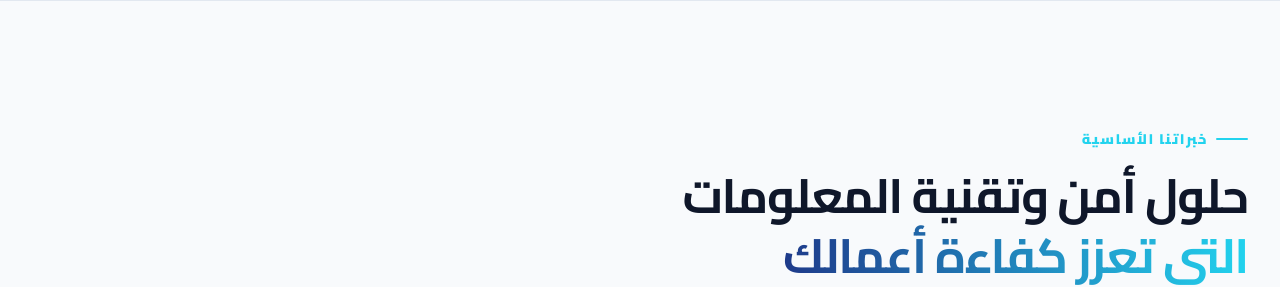
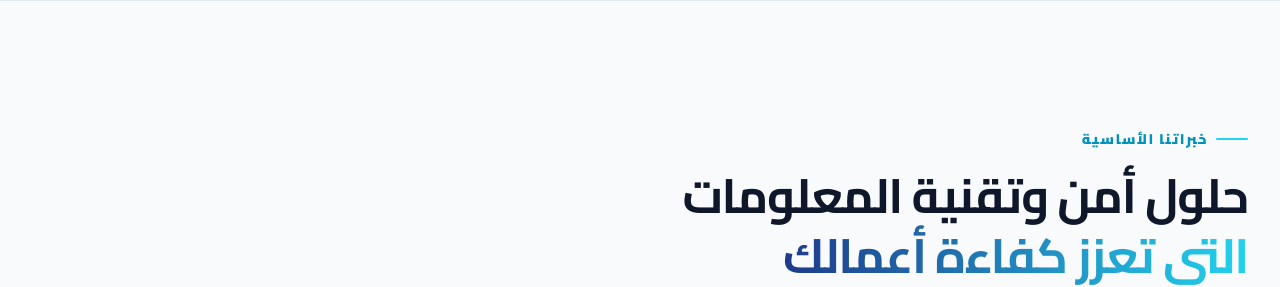
Before and after one commit to Tarek-Ali0/Valict, a Next.js app: page /ar in a window 1280 px wide. Shown: the part 1000-1287 px from the top of the page. Built offline with nearby package versions, Linux system fonts and the light colour scheme.

Commit message:
Update header color classes in Services component

```diff
--- a/src/components/Services.tsx
+++ b/src/components/Services.tsx
@@ -73,7 +73,7 @@ export function Services({ dict, lang = "ar" }: ServicesProps) {
         {/* Header Section */}
         <div className="flex flex-col lg:flex-row justify-between items-start lg:items-end mb-16 md:mb-20 gap-6">
           <div className="max-w-2xl text-start">
-            <h2 className="text-valict-cyan font-black text-xs md:text-sm uppercase tracking-widest mb-3 md:mb-4 flex items-center gap-2">
+            <h2 className="text-cyan-600 dark:text-cyan-400 font-black text-xs md:text-sm uppercase tracking-widest mb-3 md:mb-4 flex items-center gap-2">
               <span className="w-8 h-[2px] bg-valict-cyan inline-block rounded-full"></span>
               {dict.services.subtitle}
             </h2>
```
